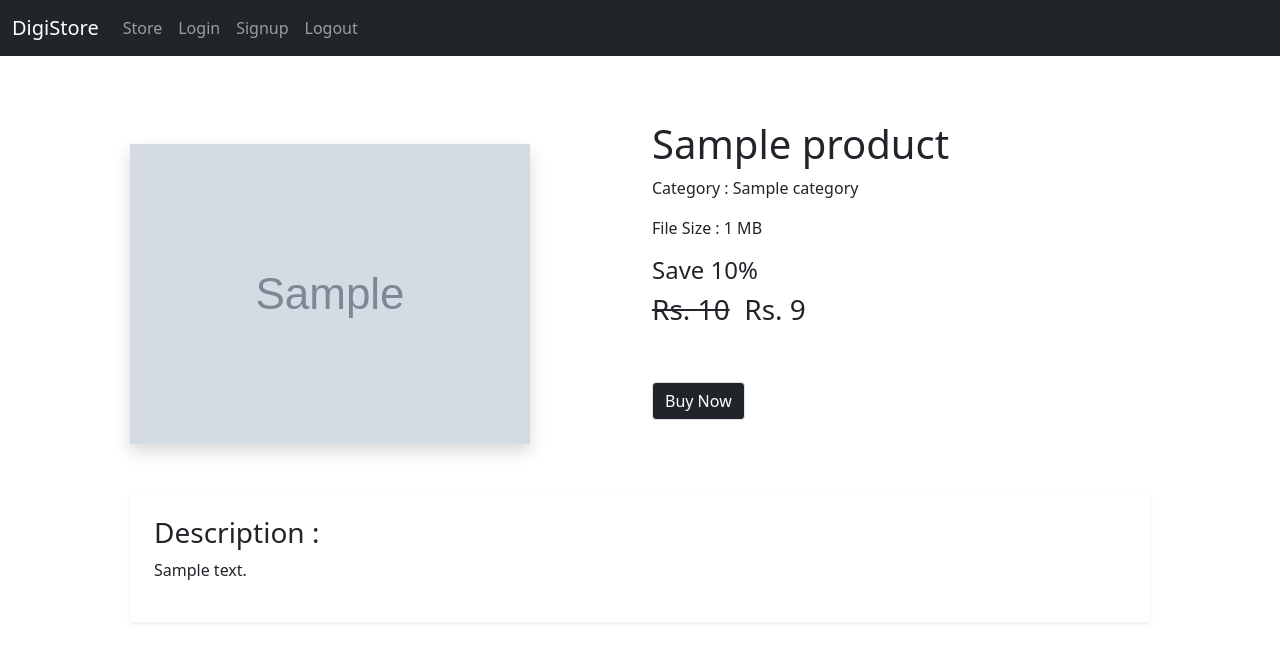
After one commit to virendrapatel62/digital-product-store, a Django app: template digishop/store/templates/store/product_detail.html in a window 1280 px wide. The commit adds this page. Shown: the top 669 px of the page. Run offline with Django 3.2, Linux system fonts and the light colour scheme; the template is opened without the code that fills it: most values are stand-ins (such as "Sample title", 1, 10 or a date in 2020); grey boxes marked "Sample" are stand-in pictures.

Commit message:
Signed-off-by: virendra <patelvirendra62@gmail.com>

```diff
--- a/digishop/store/templates/store/base.html
+++ b/digishop/store/templates/store/base.html
@@ -11,6 +11,13 @@
     <script src="https://cdn.jsdelivr.net/npm/bootstrap@5.0.0-beta3/dist/js/bootstrap.bundle.min.js"
         integrity="sha384-JEW9xMcG8R+pH31jmWH6WWP0WintQrMb4s7ZOdauHnUtxwoG2vI5DkLtS3qm9Ekf"
         crossorigin="anonymous"></script>
+
+    <style>
+        .display-5 {
+            font-size: 40px;
+            font-weight: 400;
+        }
+    </style>
 </head>
 
 <body>
--- a/digishop/store/templates/store/index.html
+++ b/digishop/store/templates/store/index.html
@@ -46,7 +46,7 @@
                         </div>
 
                         <div class="card-footer d-grid p-0">
-                            <a href="#" class="btn border btn-light btn-block m-0">Show More</a>
+                            <a href="/product/{{product.slug}}" class="btn border btn-light btn-block m-0">Show More</a>
                         </div>
                     </div>
                 </div>
--- /dev/null
+++ b/digishop/store/templates/store/product_detail.html
@@ -0,0 +1,50 @@
+{% extends 'store/base.html' %}
+{% load store_tags %}
+{% block content %}
+<br>
+<div class="container">
+
+    <div class="mt-3 p-4">
+
+        <!-- row -->
+        <div class="row">
+            <!-- div  col 1 for image-->
+            <div class="col">
+                <div class="p-4">
+                    <img class="img-fluid shadow" src="{{product.thumbnail.url}}" alt="">
+                </div>
+            </div>
+
+            <!-- col 2 for details  -->
+            <div class="col">
+                <h2 class="display-5">{{product.name}}</h2>
+                <p> Category : {{product.category}}</p>
+                <p> File Size : {{product.file_size}} MB</p>
+
+                <h4>Save {{product.discount}}%</h4>
+                <h3><del>Rs. {{product.price}}</del>&nbsp; Rs. {% sale_price product.price product.discount %}</h3>
+
+                <br>
+                <br>
+                <div class="">
+                    <a href="/product/{{product.slug}}" class="btn border btn-dark btn-block m-0">Buy Now</a>
+                </div>
+
+
+            </div>
+        </div>
+
+        <div class="mt-2">
+            <div class="m-4 p-4 shadow shadow-sm">
+                <h3>Description : </h3>
+                <p>{{product.description}}</p>
+            </div>
+        </div>
+
+
+    </div>
+
+
+</div>
+
+{% endblock %}
--- a/digishop/store/urls.py
+++ b/digishop/store/urls.py
@@ -3,10 +3,12 @@ from django.contrib import admin
 from django.urls import path, include
 from .views.auth import SignupView, LoginView
 from .views.home import HomeView, contactus, about
+from .views.details import product_detail_view
 urlpatterns = [
     path('', HomeView.as_view(), name='home'),
     path('about', about),
     path('contact-us', contactus),
     path('signup', SignupView.as_view()),
     path('login', LoginView.as_view()),
+    path('product/<str:slug>', product_detail_view),
 ]
```
Also changed, not shown: digishop/store/views/details.py (added, +10 -0 lines).
